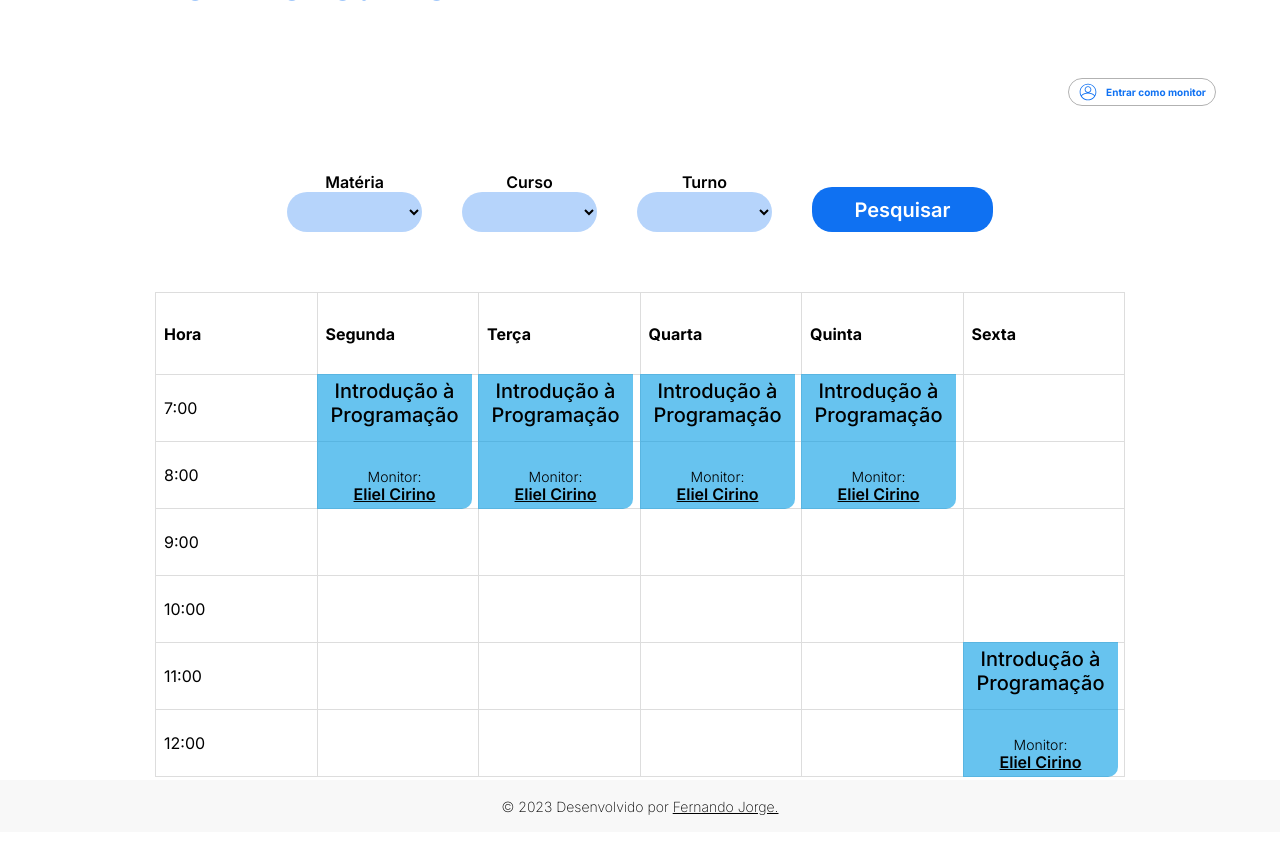
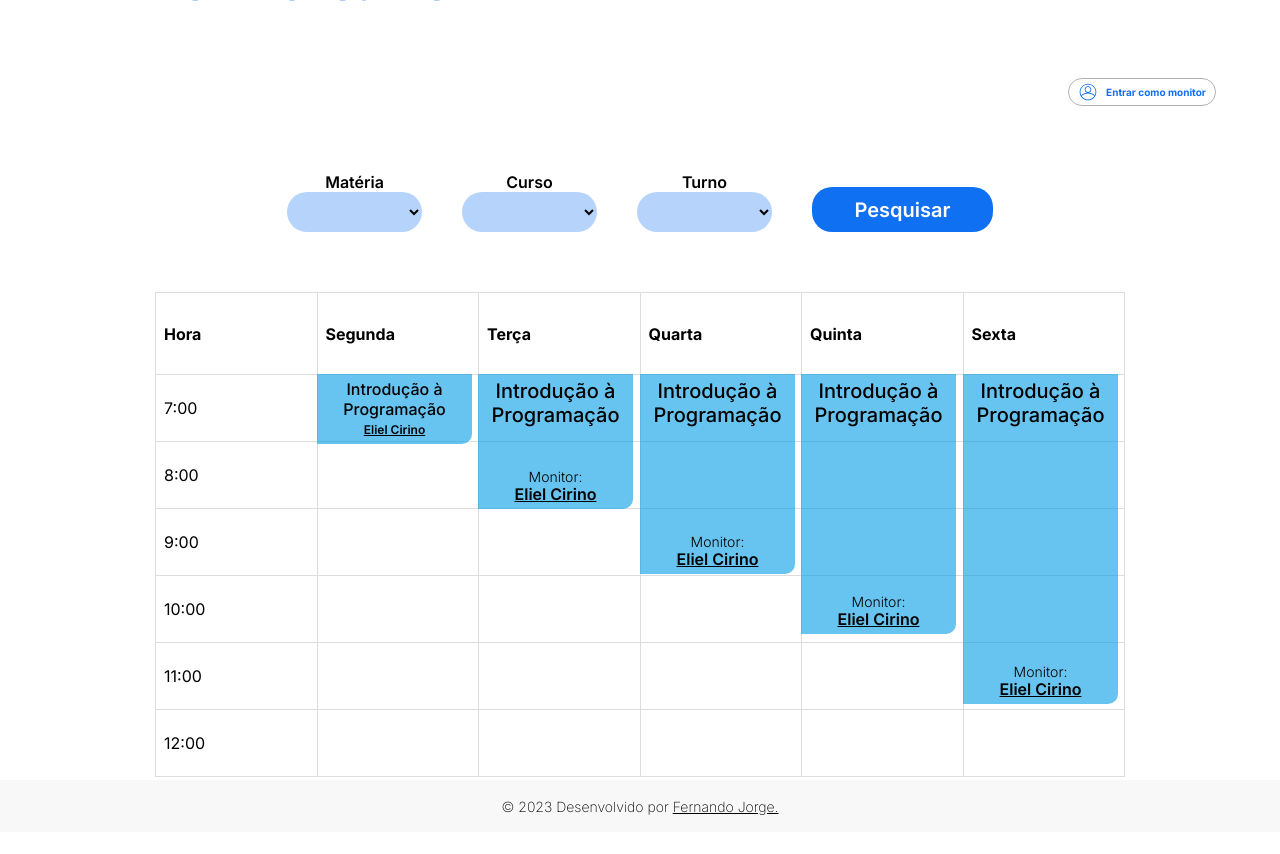
Before and after one commit to nandowastaken/monitore.me, a React (Vite) app: page / in a window 1280 px wide. Both pictures are taken after a click on the button "Pesquisar". Shown: the top 854 px of the page. Built offline with nearby package versions, Linux system fonts and the light colour scheme.

Commit message:
fix schedule time size bug in hour 1

```diff
--- a/src/components/Schedule.jsx
+++ b/src/components/Schedule.jsx
@@ -30,11 +30,11 @@ export default function Schedule(props) {
   return (
     <div className={props.visibleHeader ? "NotVisible" : "Schedule"}>
       <Time
-        hours={2}
+        hours={1}
         materia="Introdução à Programação"
         monitor="Eliel Cirino"
         day="seg"
-        beginHour="10:00"
+        beginHour="7:00"
       />
       <Time
         hours={2}
@@ -44,21 +44,21 @@ export default function Schedule(props) {
         beginHour="7:00"
       />
       <Time
-        hours={2}
+        hours={3}
         materia="Introdução à Programação"
         monitor="Eliel Cirino"
         day="qua"
         beginHour="7:00"
       />
       <Time
-        hours={2}
+        hours={4}
         materia="Introdução à Programação"
         monitor="Eliel Cirino"
         day="qui"
         beginHour="7:00"
       />
       <Time
-        hours={2}
+        hours={5}
         materia="Introdução à Programação"
         monitor="Eliel Cirino"
         day="sex"
--- a/src/components/Time.jsx
+++ b/src/components/Time.jsx
@@ -4,22 +4,24 @@ export default function Time(props) {
   let xPosition;
   let yPosition;
   let size;
+  let materiaFontSize;
+  let monitorNameSize;
 
   const handlePosition = () => {
     switch (props.day) {
-      case "seg":
+      case "sex":
         xPosition = 808;
         break;
-      case "ter":
+      case "qui":
         xPosition = 646;
         break;
       case "qua":
         xPosition = 485;
         break;
-      case "qui":
+      case "ter":
         xPosition = 323;
         break;
-      case "sex":
+      case "seg":
         xPosition = 162;
         break;
     }
@@ -50,6 +52,8 @@ export default function Time(props) {
     switch (props.hours) {
       case 1:
         size = 60;
+        materiaFontSize = 16;
+        monitorNameSize = 12;
         break;
       case 2:
         size = 125;
@@ -79,13 +83,24 @@ export default function Time(props) {
       }}
     >
       <div className="header-time">
-        <div className="materia">{props.materia}</div>
+        <div className="materia" style={{ fontSize: `${materiaFontSize}px` }}>
+          {props.materia}
+        </div>
         <div className="time">{props.time}</div>
       </div>
 
       <div className="monitor">
-        <p className="monitor-paragraph">Monitor:</p>
-        <a href="" className="monitor-name">
+        <p
+          className="monitor-paragraph"
+          style={{ display: props.hours == 1 ? "none" : "block" }}
+        >
+          Monitor:
+        </p>
+        <a
+          href=""
+          className="monitor-name"
+          style={{ fontSize: `${monitorNameSize}px` }}
+        >
           {props.monitor}
         </a>
       </div>
```
